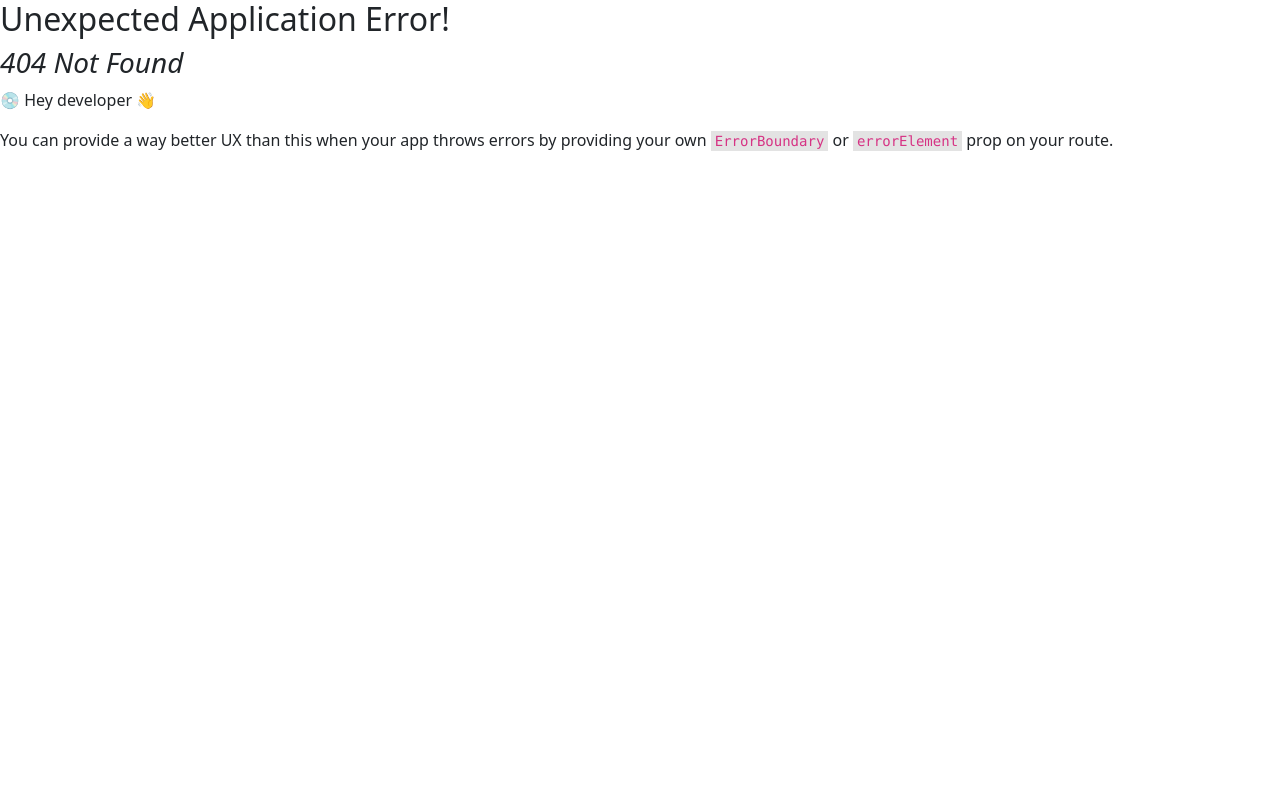
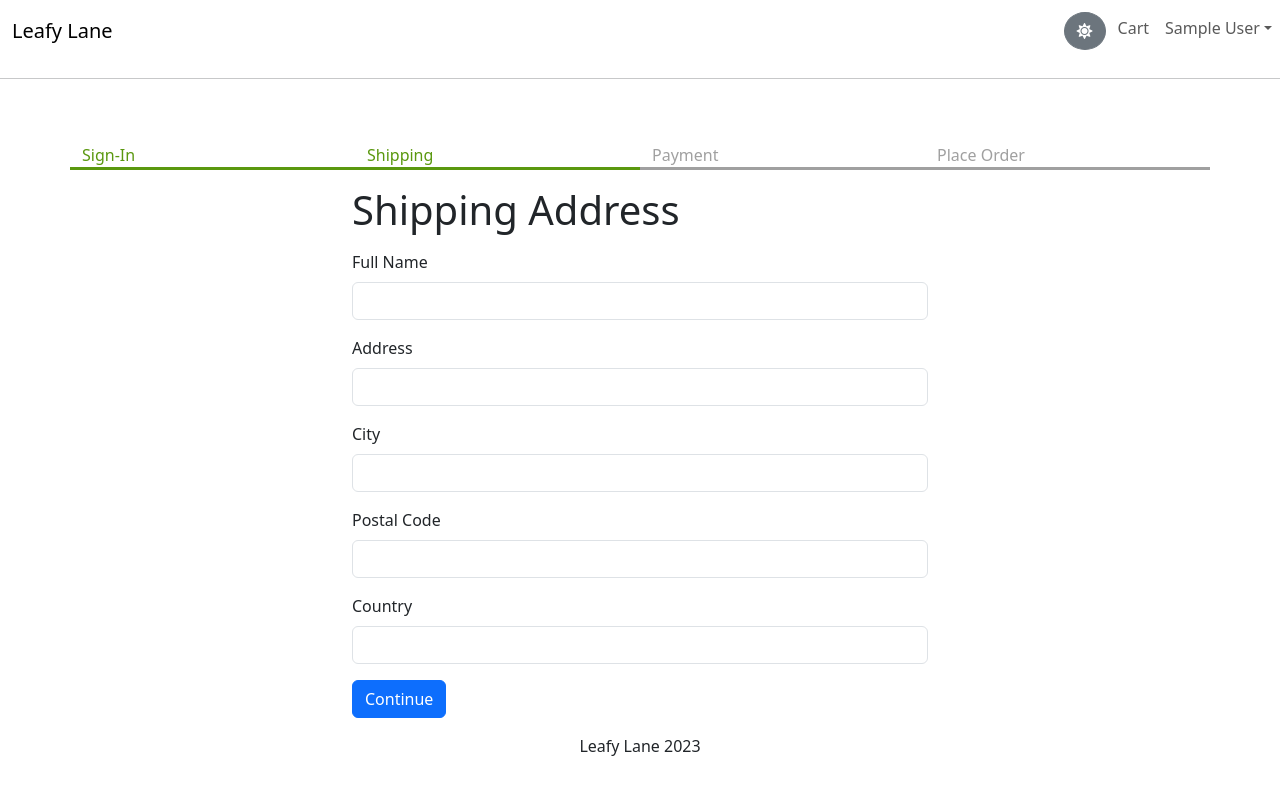
Before and after one commit to ZEwela/leafy_lane, a React (Vite) app in the folder frontend/: page /shipping in a window 1280 px wide. Before the commit this address had no page. Shown: the top 794 px of the page. Built offline with nearby package versions, Linux system fonts and the light colour scheme; sample sign-in values are in the browser's storage.

Commit message:
Shipping Page, Checkout Layout

```diff
--- a/frontend/src/Store.tsx
+++ b/frontend/src/Store.tsx
@@ -1,5 +1,5 @@
 import React from "react";
-import { Cart, CartItem } from "./types/Cart";
+import { Cart, CartItem, ShippingAddress } from "./types/Cart";
 import { UserInfo } from "./types/UserInfo";
 type AppStore = {
   mode: string;
@@ -39,7 +39,8 @@
   | { type: "CART_REMOVE_ITEM"; payload: CartItem }
   | { type: "USER_SIGNIN"; payload: UserInfo }
   | { type: "USER_SIGNOUT" }
-  | { type: "USER_SIGNUP"; payload: UserInfo };
+  | { type: "USER_SIGNUP"; payload: UserInfo }
+  | { type: "SAVE_SHIPPING_ADDRESS"; payload: ShippingAddress };
 
 function reducer(state: AppStore, action: Action): AppStore {
   switch (action.type) {
@@ -77,6 +78,15 @@
     case "USER_SIGNUP": {
       return { ...state, userInfo: action.payload };
     }
+    case "SAVE_SHIPPING_ADDRESS": {
+      return {
+        ...state,
+        cart: {
+          ...state.cart,
+          shippingAddress: action.payload,
+        },
+      };
+    }
 
     default:
       return state;
--- /dev/null
+++ b/frontend/src/components/CheckoutSteps.tsx
@@ -0,0 +1,20 @@
+import React from "react";
+import { Col, Row } from "react-bootstrap";
+
+function CheckoutSteps(props: {
+  step1?: boolean;
+  step2?: boolean;
+  step3?: boolean;
+  step4?: boolean;
+}) {
+  return (
+    <Row className="checkout-steps">
+      <Col className={props.step1 ? "active" : ""}>Sign-In</Col>
+      <Col className={props.step2 ? "active" : ""}>Shipping</Col>
+      <Col className={props.step3 ? "active" : ""}>Payment</Col>
+      <Col className={props.step4 ? "active" : ""}>Place Order</Col>
+    </Row>
+  );
+}
+
+export default CheckoutSteps;
--- a/frontend/src/index.css
+++ b/frontend/src/index.css
@@ -13,7 +13,7 @@
 }
 
 .rating span {
-  color: #3d6c03;
+  color: #5a980f;
 }
 
 img.large {
@@ -27,3 +27,13 @@
 .small-container {
   max-width: 600px;
 }
+
+.checkout-steps > div {
+  border-bottom: 0.2rem solid #a0a0a0;
+  color: #a0a0a0;
+}
+
+.checkout-steps > div.active {
+  border-bottom: 0.2rem solid #5a980f;
+  color: #5a980f;
+}
--- a/frontend/src/main.tsx
+++ b/frontend/src/main.tsx
@@ -18,6 +18,7 @@
 import Cart from "./pages/Cart.tsx";
 import Signin from "./pages/Signin.tsx";
 import Signup from "./pages/Signup.tsx";
+import ShippingAdress from "./pages/ShippingAdress.tsx";
 
 const router = createBrowserRouter(
   createRoutesFromElements(
@@ -27,6 +28,7 @@
       <Route path="cart" element={<Cart />} />
       <Route path="signin" element={<Signin />} />
       <Route path="signup" element={<Signup />} />
+      <Route path="shipping" element={<ShippingAdress />} />
     </Route>
   )
 );
--- /dev/null
+++ b/frontend/src/pages/ShippingAdress.tsx
@@ -0,0 +1,121 @@
+import React, { useContext, useEffect, useState } from "react";
+import { useNavigate } from "react-router-dom";
+import { Store } from "../Store";
+import { Helmet } from "react-helmet-async";
+import CheckoutSteps from "../components/CheckoutSteps";
+import { Button, Form } from "react-bootstrap";
+
+function ShippingAdress() {
+  const navigate = useNavigate();
+  const { state, dispatch } = useContext(Store);
+  const {
+    userInfo,
+    cart: { shippingAddress },
+  } = state;
+
+  useEffect(() => {
+    if (!userInfo) {
+      navigate("/signin?redirect=/shipping");
+    }
+  }, [userInfo, navigate]);
+
+  const [fullName, setFullName] = useState(shippingAddress.fullName || "");
+  const [address, setAddress] = useState(shippingAddress.address || "");
+  const [city, setCity] = useState(shippingAddress.city || "");
+  const [postalCode, setPostalCode] = useState(
+    shippingAddress.postalCode || ""
+  );
+  const [country, setCountry] = useState(shippingAddress.country || "");
+
+  const submitHandler = (e: React.SyntheticEvent) => {
+    e.preventDefault();
+    dispatch({
+      type: "SAVE_SHIPPING_ADDRESS",
+      payload: {
+        fullName,
+        address,
+        city,
+        postalCode,
+        country,
+      },
+    });
+    localStorage.setItem(
+      "shippingAddress",
+      JSON.stringify({
+        fullName,
+        address,
+        city,
+        postalCode,
+        country,
+      })
+    );
+    navigate("/payment");
+  };
+
+  return (
+    <div>
+      <Helmet>
+        <title>Shipping Address</title>
+      </Helmet>
+      <CheckoutSteps step1 step2></CheckoutSteps>
+      <div className="container small-container">
+        <h1 className="my-3">Shipping Address</h1>
+        <Form onSubmit={submitHandler}>
+          <Form.Group className="mb-3" controlId="fullName">
+            <Form.Label>Full Name</Form.Label>
+            <Form.Control
+              type="text"
+              value={fullName}
+              onChange={(e) => setFullName(e.target.value)}
+              required
+            />
+          </Form.Group>
+          <Form.Group className="mb-3" controlId="address">
+            <Form.Label>Address</Form.Label>
+
+            <Form.Control
+              type="text"
+              value={address}
+              onChange={(e) => setAddress(e.target.value)}
+              required
+            />
+          </Form.Group>
+          <Form.Group className="mb-3" controlId="city">
+            <Form.Label>City</Form.Label>
+            <Form.Control
+              type="text"
+              value={city}
+              onChange={(e) => setCity(e.target.value)}
+              required
+            />
+          </Form.Group>
+          <Form.Group className="mb-3" controlId="postalCode">
+            <Form.Label>Postal Code</Form.Label>
+            <Form.Control
+              type="text"
+              value={postalCode}
+              onChange={(e) => setPostalCode(e.target.value)}
+              required
+            />
+          </Form.Group>
+          <Form.Group className="mb-3" controlId="country">
+            <Form.Label>Country</Form.Label>
+
+            <Form.Control
+              type="text"
+              value={country}
+              onChange={(e) => setCountry(e.target.value)}
+            />
+          </Form.Group>
+          <div className="mb-3">
+            <Button variant="primary" type="submit">
+              Continue
+            </Button>
+          </div>
+        </Form>
+      </div>
+    </div>
+  );
+}
+
+export default ShippingAdress;
--- a/frontend/src/types/Cart.ts
+++ b/frontend/src/types/Cart.ts
@@ -8,7 +8,7 @@
   name: string;
 };
 
-export type shippingAddress = {
+export type ShippingAddress = {
   fullName: string;
   address: string;
   city: string;
@@ -18,7 +18,7 @@
 
 export type Cart = {
   cartItems: CartItem[];
-  shippingAddress: shippingAddress;
+  shippingAddress: ShippingAddress;
   paymentMethod: string;
   shippingPrice: number;
   taxPrice: number;
```
